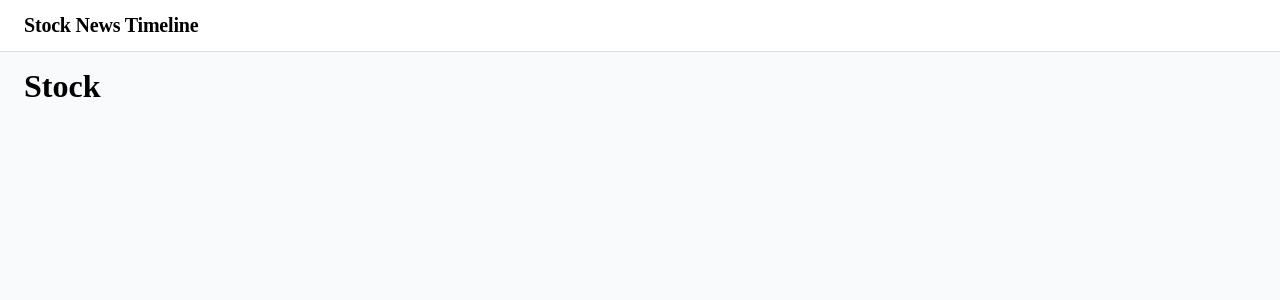
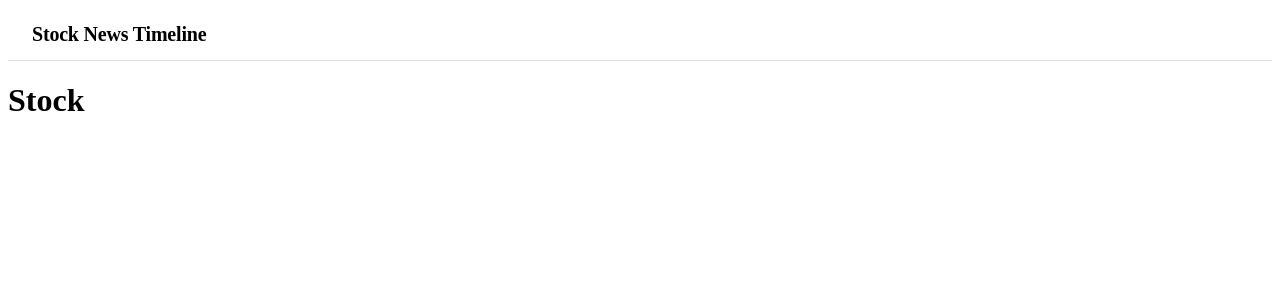
Before and after one commit to jjipper/frontend-knowledge-base, a React (Vite) app in the folder project/stock-timeline/: page /stock/1 in a window 1280 px wide. Shown: the top 300 px of the page. Built offline with nearby package versions, Linux system fonts and the light colour scheme.

Commit message:
chore(project): main.tsx 파일과 연결된 스타일 파일 삭제

```diff
--- a/project/stock-timeline/src/main.scss
+++ /dev/null
@@ -1,13 +0,0 @@
-* {
-  margin: 0;
-  padding: 0;
-  box-sizing: border-box;
-}
-
-body {
-  background: #f9fafc;
-}
-
-.content-wrapper {
-  padding: 16px 24px;
-}
--- a/project/stock-timeline/src/main.tsx
+++ b/project/stock-timeline/src/main.tsx
@@ -1,6 +1,5 @@
 import { StrictMode } from 'react';
 import { createRoot } from 'react-dom/client';
-import './main.scss';
 import App from './app/App.tsx';
 
 createRoot(document.getElementById('root')!).render(
```
